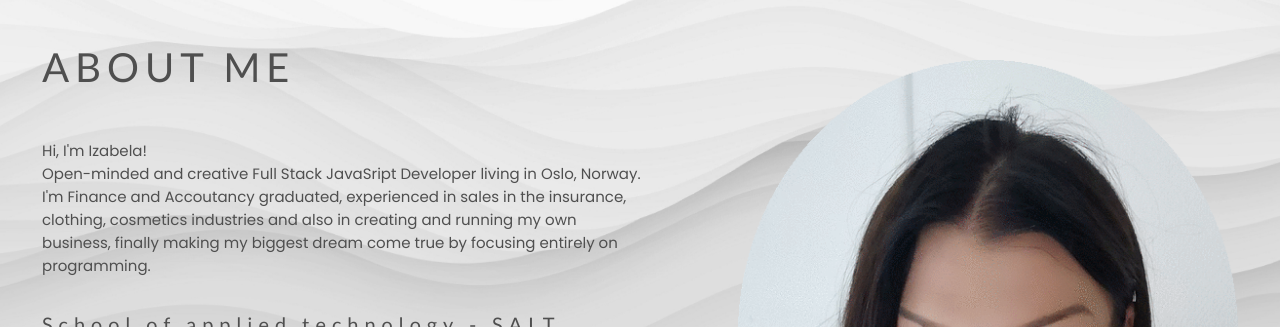
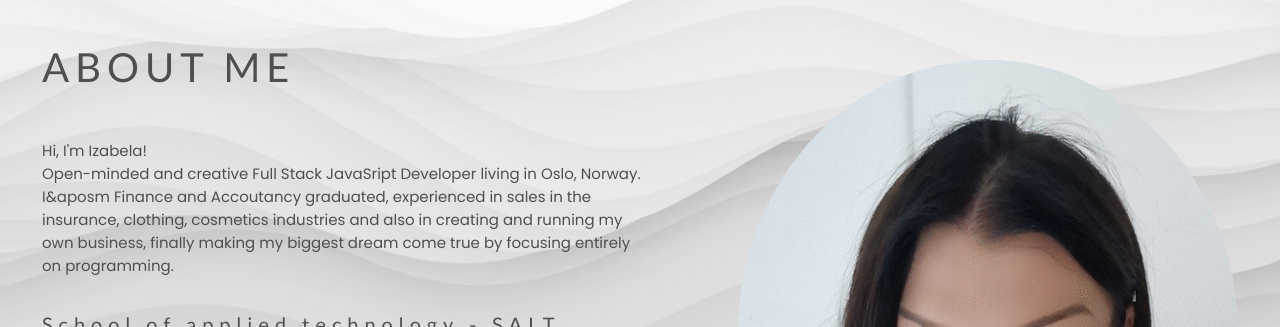
Before and after one commit to SzymczykI/My-portfolio, a Next.js app: page / in a window 1280 px wide. Shown: the part 840-1167 px from the top of the page. Built offline with nearby package versions, Linux system fonts and the light colour scheme.

Commit message:
lint error fixed

```diff
--- a/src/components/About.tsx
+++ b/src/components/About.tsx
@@ -12,7 +12,7 @@ const About = () => {
             {" "}
             Hi, I'm Izabela! <br></br>
             Open-minded and creative Full Stack JavaSript Developer living in
-            Oslo, Norway. I'm Finance and Accoutancy graduated, experienced in
+            Oslo, Norway. I&aposm Finance and Accoutancy graduated, experienced in
             sales in the insurance, clothing, cosmetics industries and also in
             creating and running my own business, finally making my biggest
             dream come true by focusing entirely on programming.{" "}
```
Also changed, not shown: .eslintrc.json.
